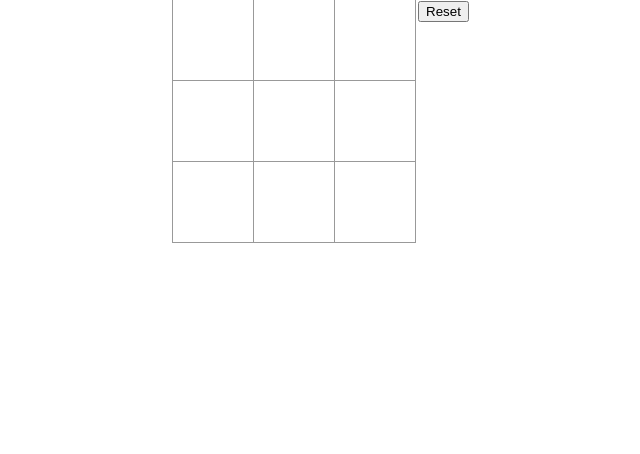
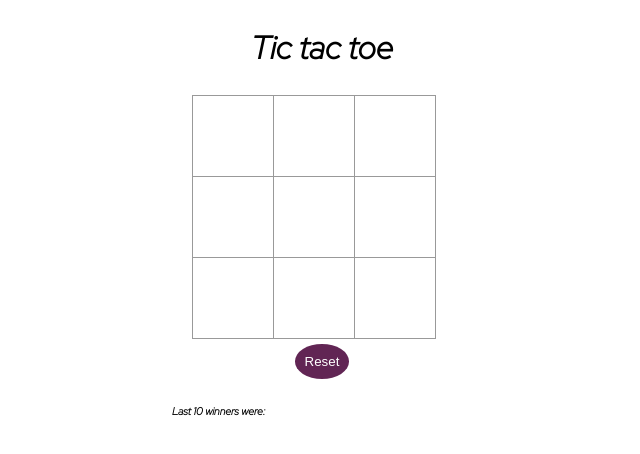
Before and after one commit to lauraMeiz/nextiktactoe, a React (Create React App) app: page / in a window 1280 px wide. Shown: the top 454 px of the page, without its empty margins (318-958 px from the left). Built offline with nearby package versions, Linux system fonts and the light colour scheme.

Commit message:
localStorage, modal,modal button commit

```diff
--- a/public/index.html
+++ b/public/index.html
@@ -15,6 +15,12 @@
       user's mobile device or desktop. See https://developers.google.com/web/fundamentals/web-app-manifest/
     -->
     <link rel="manifest" href="%PUBLIC_URL%/manifest.json" />
+    <link rel="preconnect" href="https://fonts.googleapis.com" />
+    <link rel="preconnect" href="https://fonts.gstatic.com" crossorigin />
+    <link
+      href="https://fonts.googleapis.com/css2?family=Courgette&family=Gowun+Dodum&family=Montserrat:ital,wght@0,100;0,200;0,300;0,500;1,100;1,400&family=Patrick+Hand&family=Red+Hat+Display:ital,wght@1,300&display=swap"
+      rel="stylesheet"
+    />
     <!--
       Notice the use of %PUBLIC_URL% in the tags above.
       It will be replaced with the URL of the `public` folder during the build.
--- a/src/App.jsx
+++ b/src/App.jsx
@@ -1,4 +1,3 @@
-import logo from "./logo.svg";
 import "./App.scss";
 import Table from "./Components/Table";
 
@@ -6,6 +5,7 @@ function App() {
   return (
     <div className="App">
       <div className="square-container">
+        <h1 className="big-title">Tic tac toe</h1>
         <Table></Table>
       </div>
     </div>
--- a/src/App.scss
+++ b/src/App.scss
@@ -1,5 +1,10 @@
 .App {
   text-align: center;
+  font-family: "Courgette", cursive;
+  font-family: "Gowun Dodum", sans-serif;
+  font-family: "Montserrat", sans-serif;
+  font-family: "Patrick Hand", cursive;
+  font-family: "Red Hat Display", sans-serif;
 }
 
 .App-logo {
@@ -28,20 +33,46 @@
   color: #61dafb;
 }
 
-@keyframes App-logo-spin {
-  from {
-    transform: rotate(0deg);
+.square-container {
+  width: 300px;
+  margin: 5px calc(50% - 150px);
+  //background-color: #61dafb;
+  display: flex;
+  flex-direction: column;
+  .big-title {
   }
-  to {
-    transform: rotate(360deg);
+  .button {
+    padding: 10px 10px;
+    border-radius: 50%;
+    background-color: rgb(97, 37, 84);
+    color: white;
+    border: none;
+  }
+  .button:hover {
+    background-color: rgb(231, 154, 224);
+    color: rgb(32, 13, 29);
+    border: none;
   }
 }
-.square-container {
+.table-row {
   width: 300px;
-  margin: 0 calc(50% - 150px);
+  margin: 5px calc(50% - 150px);
 }
 .table {
   background-color: red;
+  margin-left: 20px;
+}
+.winner-history-row {
+  display: flex;
+  flex-direction: row;
+  width: 300px;
+}
+.winner-row {
+  width: 300px;
+  display: flex;
+}
+span {
+  font-size: 10px;
 }
 .square {
   border: 1px solid #999;
@@ -54,3 +85,22 @@
   text-align: center;
   width: 80px;
 }
+.winner-history {
+  background-color: beige;
+}
+
+.modal {
+  // background-color: rgb(32, 89, 138);
+  position: absolute;
+  top: 0;
+  left: 0;
+  width: 100vw;
+  height: 100vh;
+  background-color: rgba(147, 64, 139, 0.9);
+  display: flex;
+  align-items: center;
+  justify-content: center;
+  z-index: 2;
+  flex-direction: column;
+  color: white;
+}
--- a/src/Common/checkWinner.js
+++ b/src/Common/checkWinner.js
@@ -1,3 +1,5 @@
+import { useState } from "react";
+
 export default function checkWinner(steps) {
   const combination = [
     [0, 1, 2],
@@ -9,6 +11,7 @@ export default function checkWinner(steps) {
     [0, 4, 8],
     [2, 4, 6],
   ];
+
   for (let i = 0; i < combination.length; i++) {
     const [a, b, c] = combination[i];
     if (steps[a] && steps[a] === steps[b] && steps[a] === steps[c]) {
--- a/src/Components/Table.jsx
+++ b/src/Components/Table.jsx
@@ -1,24 +1,46 @@
 import React, { useEffect, useState } from "react";
 import Square from "./Square";
 import checkWinner from "../Common/checkWinner";
-import sleep from "../Common/sleep";
-// import rand from "../Common/rand";
 
 import randomIndexis from "../Common/randomIndexis";
-// import rand from "../Common/rand";
+
 // import sleep from "../Common/sleep";
 
 export default function Table() {
   const [steps, setSteps] = React.useState(Array(9).fill(""));
   const [xChoice, setXchoice] = useState(false);
+  const [modal, setModal] = useState(0);
+
+  let winnerSave = localStorage.getItem("winner")
+    ? JSON.parse(localStorage.getItem("winner"))
+    : [];
 
   const winner = checkWinner(steps);
+
+  useEffect(() => {
+    if (winner) {
+      console.log(winner);
+      setModal(1);
+
+      if (winnerSave.length < 10) {
+        winnerSave.push(winner);
+        localStorage.setItem("winner", JSON.stringify(winnerSave));
+      } else {
+        winnerSave.shift(winner);
+        winnerSave.push(winner);
+        localStorage.setItem("winner", JSON.stringify(winnerSave));
+      }
+    }
+  }, [winner]);
+
   let randomIndex;
+
   const click = (i) => {
     //setXchoice(!xChoice);
 
     const stepsCopy = [...steps];
-    if (winner || stepsCopy[i]) return;
+    if (winner) return;
+    if (stepsCopy[i]) return;
 
     steps[i] = "🍭";
 
@@ -50,12 +72,13 @@ export default function Table() {
 
     const cel = randomChoice(i);
     console.log(steps[cel] === "", cel);
-    if (steps[cel] === "") {
+    if (!reset || steps[cel] === "") {
       steps[cel] = "🍩";
-    }
-    if (steps.length !== 9) {
+    } else {
       computer();
     }
+    console.log(reset);
+    // }
     setSteps((steps) => [...steps]);
     console.log(steps);
 
@@ -68,14 +91,15 @@ export default function Table() {
     }
   }, [xChoice]);
 
-  function reset() {
+  const reset = () => {
     setSteps(Array(9).fill(""));
-
+    setModal(0);
     setXchoice(false);
-  }
+  };
 
   return (
     <>
+      <div className="table-row">
         <div className="table">
           {steps.map((step, i) => (
             <Square
@@ -86,8 +110,35 @@ export default function Table() {
             ></Square>
           ))}
         </div>
+      </div>
+      <div className="button-row">
+        <button className="button" onClick={reset}>
+          Reset
+        </button>
+      </div>
+      {modal ? (
+        <div className="winner-row">
+          <div className="modal" onClick={reset}>
+            {" "}
+            <h1>Winner is {winner} !!</h1>
             <div>
-        <button onClick={reset}>Reset</button>
+              {" "}
+              <button className="button button-modal" onClick={reset}>
+                Play Again?{" "}
+              </button>
+            </div>
+          </div>
+        </div>
+      ) : null}
+      <div className="winner-history-row">
+        {" "}
+        <h6>Last 10 winners were: </h6>
+        {winnerSave.map((m, i) => (
+          <div key={i}>
+            {" "}
+            <span>{i + 1}</span> {m}
+          </div>
+        ))}
       </div>
     </>
   );
```
Lines whose indentation alone changed are shown as unchanged.
